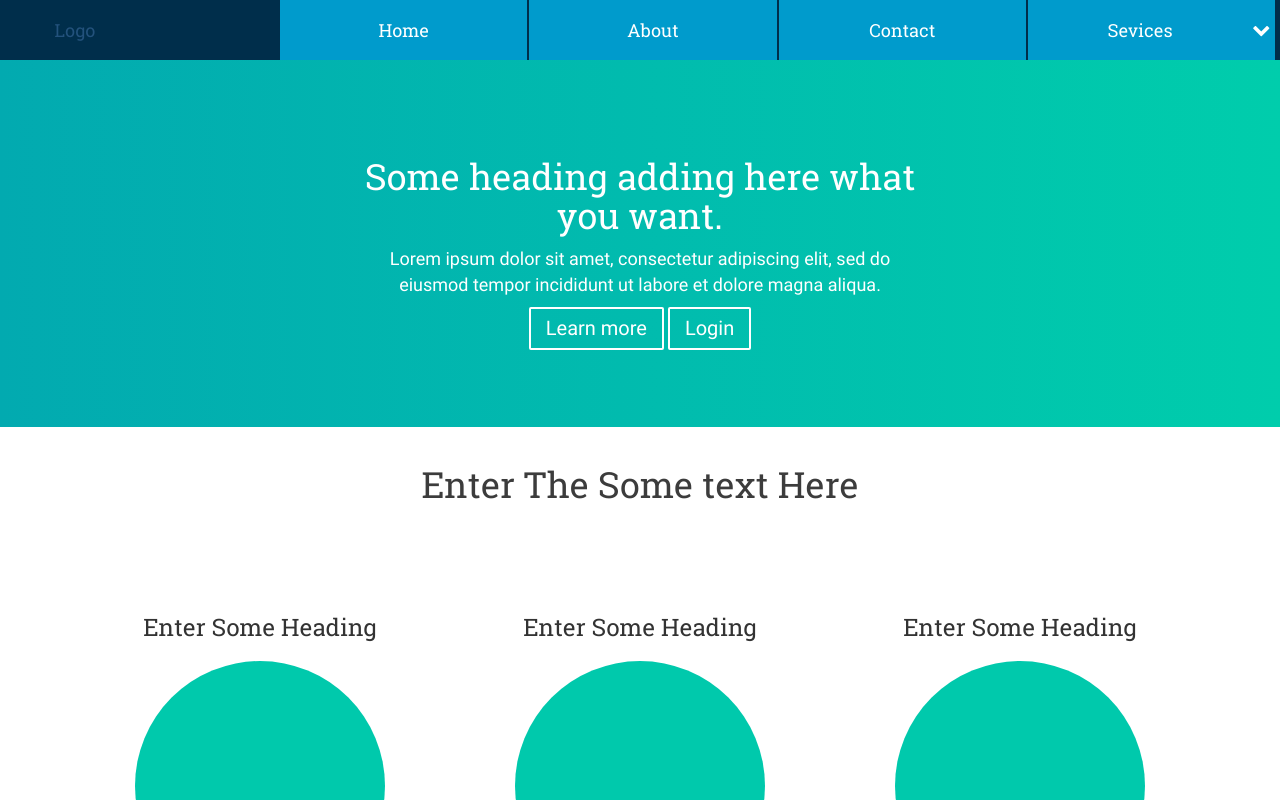
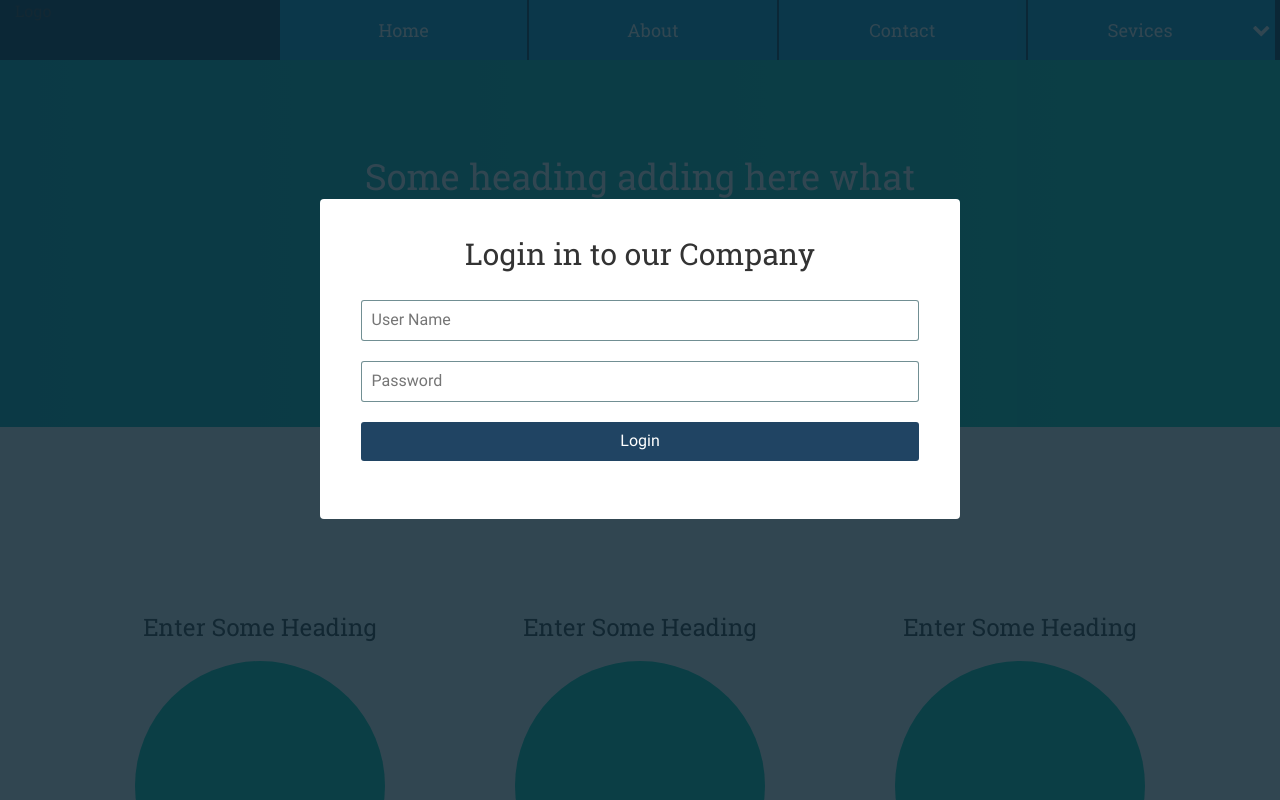
Before and after one commit to VaseRajakrishna/professional, a plain HTML site: page index.html in a window 1280 px wide. Both pictures are taken after a click on the button "Login". Shown: the top 800 px of the page. Drawn offline with Linux system fonts and the light colour scheme.

Commit message:
login page
login page

```diff
--- a/css/global.css
+++ b/css/global.css
@@ -7,6 +7,10 @@ body{
 
     font-family: Roboto Slab;
     font-size: 16px;
+}
+.tot-cnt{
+    width: 100%;
+    height: auto;
 }
 body p{
       font-family: Roboto;
--- a/index.html
+++ b/index.html
@@ -1,7 +1,6 @@
 <!DOCTYPE html>
 <html lang="en">
 
-<head>
 <meta charset="UTF-8">
 <title>Professional Template</title>
 <meta name="viewport" content="width=device-width, initial-scale=1">
@@ -11,13 +10,32 @@
 <link rel="stylesheet" href="css/fonts.css">
 <script src="Jquery/jquery.js"></script>
 <script src="js/bootstrap.js"></script>
+<script src="js/auto.js"></script>
+<script src="js/actions.js"></script>
 <!--Start of Zendesk Chat Script-->
 <script type="text/javascript">
-window.$zopim||(function(d,s){var z=$zopim=function(c){z._.push(c)},$=z.s=
-d.createElement(s),e=d.getElementsByTagName(s)[0];z.set=function(o){z.set.
-_.push(o)};z._=[];z.set._=[];$.async=!0;$.setAttribute("charset","utf-8");
-$.src="https://v2.zopim.com/?581HgIzHG7za0Bv4Ako9kdNAwNWksqyf";z.t=+new Date;$.
-type="text/javascript";e.parentNode.insertBefore($,e)})(document,"script");
+    window.$zopim || (function(d, s) {
+        var z = $zopim = function(c) {
+                z._.push(c)
+            },
+            $ = z.s =
+            d.createElement(s),
+            e = d.getElementsByTagName(s)[0];
+        z.set = function(o) {
+            z.set.
+            _.push(o)
+        };
+        z._ = [];
+        z.set._ = [];
+        $.async = !0;
+        $.setAttribute("charset", "utf-8");
+        $.src = "https://v2.zopim.com/?581HgIzHG7za0Bv4Ako9kdNAwNWksqyf";
+        z.t = +new Date;
+        $.
+        type = "text/javascript";
+        e.parentNode.insertBefore($, e)
+    })(document, "script");
+
 </script>
 <!--End of Zendesk Chat Script-->
 
@@ -116,10 +134,82 @@ type="text/javascript";e.parentNode.insertBefore($,e)})(document,"script");
         padding: 3% 2%;
     }
 
+    .carousel-indicators ol {
+        margin-bottom: 0px;
+        bottom: 0px;
+        border-color:
+    }
+
+    .carousel-indicators li {
+        border: 1px solid #00c5ad;
+    }
+
+    .carousel-indicators .active {
+        background: #0050ad;
+    }
+
+    .login-screen {
+        width: 100%;
+        height: 100%;
+        background: rgba(14, 38, 51, 0.85);
+        position: absolute;
+        top: 0;
+        z-index: 1000;
+        display: none;
+    }
+
+    .screen-form {
+        max-width: 50%;
+        margin: 0 auto;
+        top: 10%;
+        position: relative;
+        padding: 3% 2% 3% 2%;
+        background: white;
+        border-radius: 4px;
+    }
+
+    .screen-form-heading h2 {
+        margin-bottom: 30px;
+        margin-top: 0px;
+        text-align: center;
+    }
+
+    .fentry {
+        width: 100%;
+        margin-bottom: 20px;
+    }
+
+    .fentry button,
+    .fentry input {
+        padding: 8px 0px 8px 10px;
+        width: 100%;
+        border-radius: 3px;
+        border: 1px solid rgba(12, 62, 69, 0.58);
+        font-family: roboto;
+        transition: all .20s ease-in-out;
+        outline: none;
+    }
+
+    .fentry input:focus {
+        box-shadow: 0px 0px 4px 2px rgba(22, 61, 82, 0.65);
+        border: 1px solid #fff;
+    }
+
+    .login {
+        padding-left: 0px !important;
+        color: #fff;
+        background-color: #204463;
+        border: none!important;
+    }
+
+    .login:hover {
+        background-color: #002e4b;
+    }
+
 </style>
-</head>
 
 <body>
+    <div class="tot-cnt">
         <div class="head">
             <nav class="navbar">
                 <div class="container-fluid nav-container">
@@ -128,8 +218,7 @@ type="text/javascript";e.parentNode.insertBefore($,e)})(document,"script");
         <span class="icon-bar"></span>
         <span class="icon-bar"></span>
         <span class="icon-bar"></span>
-      </button>
-                    <a class="navbar-brand" href="#">Logo</a>
+      </button> Logo
                     </div>
                     <div class="collapse navbar-collapse" id="myNavbar">
                         <ul class="nav navbar-nav">
@@ -163,7 +252,7 @@ type="text/javascript";e.parentNode.insertBefore($,e)})(document,"script");
             </div>
             <div class="btn-container">
                 <button class="crt-btn">Learn more</button>
-            <button class="crt-btn">Login</button>
+                <button class="crt-btn login-btn">Login</button>
             </div>
         </div>
         <div class="content-section cnt-r2">
@@ -250,8 +339,29 @@ type="text/javascript";e.parentNode.insertBefore($,e)})(document,"script");
             </div>
         </div>
         <!--    <div class="content-section"></div-->
+    </div>
 
+    <div class="login-screen">
+        <div class="screen-form">
+            <div class="container-fluid">
+                <div class="screen-form-heading">
+                    <h2>Login in to our Company</h2>
+                </div>
+                <form action="#">
+                    <div class="fentry">
+                        <input type="text" name="uname" id="uname" placeholder="User Name">
+                    </div>
+                    <div class="fentry">
+                        <input type="password" name="upassword" id="upassword" placeholder="Password">
+                    </div>
+                    <div class="fentry">
+                        <button class="login" id="flogin">Login</button>
+                    </div>
 
+                </form>
+            </div>
+        </div>
+    </div>
     <script>
         $(document).ready(function() {
             dropDown();
--- /dev/null
+++ b/js/actions.js
@@ -0,0 +1,7 @@
+$(document).ready(function(){
+    $(".login-btn").click(loginOpen);
+})
+
+function loginOpen() {
+    $(".login-screen").show();
+}
--- /dev/null
+++ b/js/auto.js
@@ -0,0 +1,12 @@
+$(document).ready(function () {
+    loginHeight();
+})
+
+$(window).resize(function () {
+    loginHeight();
+})
+
+function loginHeight() {
+    var dHeight = $(document).height();
+    $(".login-screen").css("height", dHeight + "px");
+}
```
Lines whose indentation alone changed are shown as unchanged.
